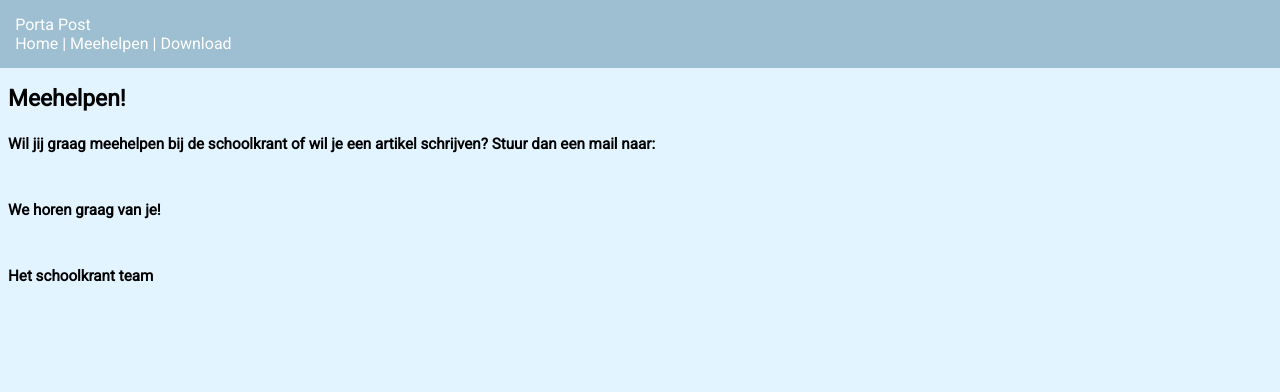
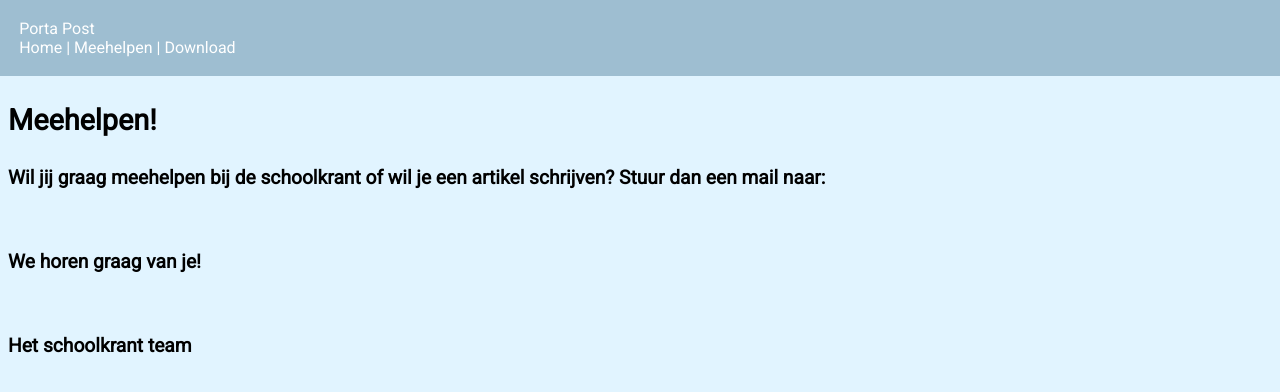
Before and after one commit to Rowanlikesdonuts/portaschoolkrant, a plain HTML site: page meedoen.html in a window 1280 px wide. Drawn offline with Linux system fonts and the light colour scheme.

Commit message:
Update meedoen.html

```diff
--- a/meedoen.html
+++ b/meedoen.html
@@ -78,7 +78,7 @@ h2 {
 }
 
 html {
-  font-size: calc(1.75em - 1vw);
+  font-size: calc(2em - 1vw);
 }
 
 </style>
```
